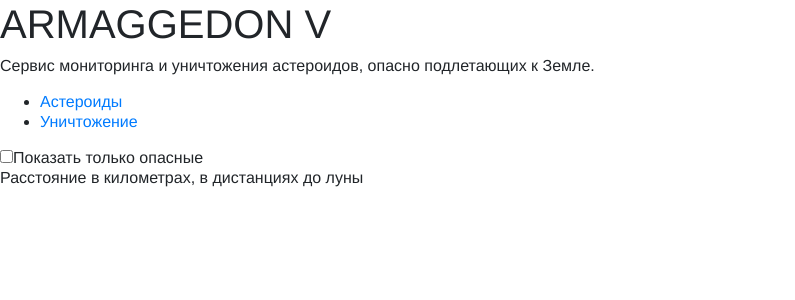
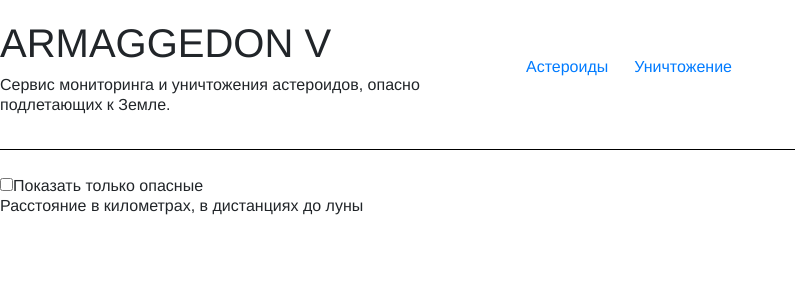
Before and after one commit to maks88sgt/armageddonV, a React (Create React App) app: page /asteroids in a window 1280 px wide. Shown: the top 300 px of the page, without its empty margins (0-795 px from the left). Built offline with nearby package versions, Linux system fonts and the light colour scheme; no server answers.

Commit message:
Styles improvement

```diff
--- a/package.json
+++ b/package.json
@@ -7,12 +7,16 @@
     "@testing-library/react": "^11.1.0",
     "@testing-library/user-event": "^12.1.10",
     "axios": "^0.21.1",
+    "bootstrap": "^4.6.0",
+    "classnames": "^2.3.1",
+    "node-sass": "^5.0.0",
     "react": "^17.0.2",
     "react-dom": "^17.0.2",
     "react-redux": "^7.2.3",
     "react-scripts": "4.0.3",
     "redux": "^4.0.5",
     "redux-thunk": "^2.3.0",
+    "sass-loader": "^11.0.1",
     "web-vitals": "^1.0.1"
   },
   "scripts": {
--- a/src/components/AsteroidsComponent/AsteroidCard/AsteroidCard.jsx
+++ b/src/components/AsteroidsComponent/AsteroidCard/AsteroidCard.jsx
@@ -1,14 +1,19 @@
 import React from "react";
-
-import styles from './AsteroidCard.module.css'
+import classNames from "classnames";
+import './../../../styles/_card.scss';
 
 export function AsteroidCard(props) {
     const {name, isDangerous, diameter, minRange, minRangeDate} = props;
 
     const dangerousLabel = isDangerous ? 'Опасен' : 'Не опасен';
 
+    const styles = classNames({
+        'asteroid-card': true,
+        'dangerous': isDangerous,
+    })
+
     return (
-        <div className={styles.container}>
+        <div className={styles}>
             <div className="leftBlock">
                 <img src='./../../../images/dino.svg' alt='dino'/>
             </div>
--- a/src/components/AsteroidsComponent/AsteroidCard/AsteroidCard.module.css
+++ /dev/null
@@ -1,15 +0,0 @@
-.container {
-    max-width: 920px;
-    height: 200px;
-    background: linear-gradient(90deg, #CFF37D 0%, #7DE88C 100%);
-    border: 1px solid #000000;
-    box-sizing: border-box;
-    border-radius: 10px;
-    margin-bottom: 16px;
-    display: grid;
-    grid-template-columns: 1fr 1fr 1fr;
-}
-
-.leftBlock {
-
-}
--- a/src/components/Header/Header.jsx
+++ b/src/components/Header/Header.jsx
@@ -1,17 +1,20 @@
 import React from "react";
 import { Link } from 'react-router-dom'
+import styles from './Header.module.css'
 
-export function Header (props) {
+export function Header () {
     return (
-        <header>
-            <h1>ARMAGGEDON V</h1>
-            <p>Сервис мониторинга и уничтожения астероидов, опасно подлетающих к Земле.</p>
+        <header className={styles.container}>
+            <div>
+                <h1>ARMAGGEDON V</h1>
+                <p>Сервис мониторинга и уничтожения астероидов, опасно подлетающих к Земле.</p>
+            </div>
             <nav>
-                <ul>
-                    <li>
+                <ul className={styles.ul}>
+                    <li className={styles.li}>
                         <Link to="/asteroids">Астероиды</Link>
                     </li>
-                    <li>
+                    <li className={styles.li}>
                         <Link to="/destroyment">Уничтожение</Link>
                     </li>
                 </ul>
--- /dev/null
+++ b/src/components/Header/Header.module.css
@@ -0,0 +1,20 @@
+.container {
+    max-width: 920px;
+    height: 150px;
+    border-bottom: 1px solid #000000;
+    box-sizing: border-box;
+    margin-bottom: 26px;
+    display: grid;
+    grid-template-columns: 1fr 1fr;
+    align-items: center;
+}
+
+.ul {
+    display: flex;
+    margin-left: auto;
+    list-style: none;
+}
+
+.li {
+    margin-left: 26px;
+}
--- /dev/null
+++ b/src/styles/_card.scss
@@ -0,0 +1,25 @@
+/*!******************************************************************************
+ * Copyright (c) 2021 EPAM Systems, Inc. All Rights Reserved. All information contained herein is, and remains the
+ * property of EPAM Systems, Inc. and/or its suppliers and is protected by international intellectual
+ * property law. Dissemination of this information or reproduction of this material is strictly forbidden,
+ * unless prior written permission is obtained from EPAM Systems, Inc
+ ******************************************************************************/
+$card-padding: 30px;
+$img-height: 140px;
+$input-height: 16px;
+
+.asteroid-card {
+  & {
+    max-width: 920px;
+    height: 200px;
+    background: linear-gradient(90deg, #CFF37D 0%, #7DE88C 100%);
+    border: 1px solid #000000;
+    box-sizing: border-box;
+    border-radius: 10px;
+    margin-bottom: 16px;
+  }
+}
+
+.dangerous {
+  background: linear-gradient(90deg, #FFB199 0%, #FF0844 100%);
+}
```
Also changed, not shown: src/styles/index.css (added, +8 -0 lines), 1 other file (tests, documents, lock files or other folders).
